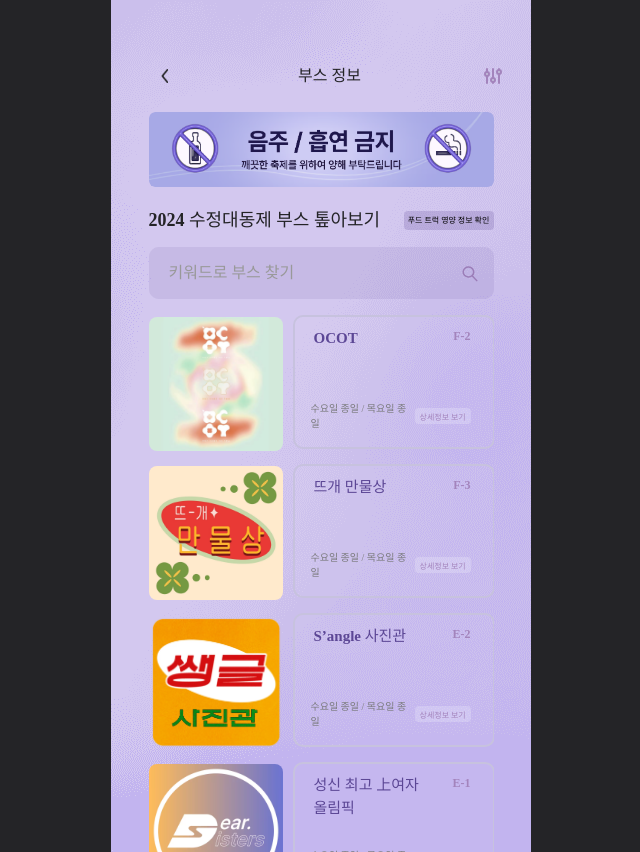
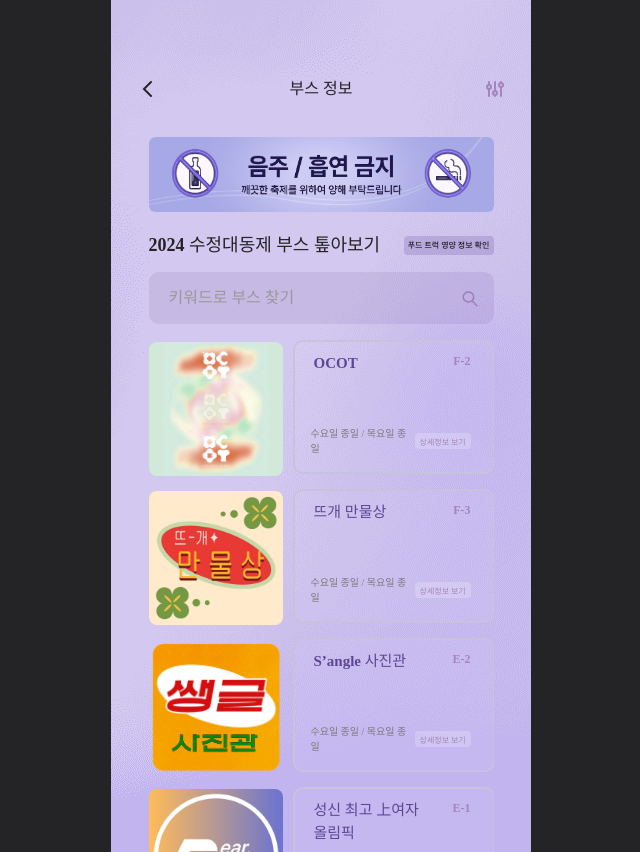
Before and after one commit to 2024-SSWU-Eternal/Eternal-FE, a React (Create React App) app: page /booth in a window 1280 px wide. Shown: the whole page, without its empty margins (319-959 px from the left). Built offline with nearby package versions, Linux system fonts and the light colour scheme; a web font is replaced by a local one.

Commit message:
fix : 부스 헤더 수정

```diff
--- a/src/assets/sass/section/_booth.scss
+++ b/src/assets/sass/section/_booth.scss
@@ -10,19 +10,41 @@
         margin: 0 auto;
     }
 
-    .Booth {
+    header {
+        height: 60px;
         display: flex;
+        justify-content: center;
         align-items: center;
-        justify-content: center;
+        position: relative;
+
+        .back_btn {
+
+            position: absolute;
+            left: 24px;
+        }
+        .back_btn img{
+            width: 24px;
+            height: 32px;
+        }
+
+        .back_btn:hover {
+            cursor: pointer;
+        }
+
+        .title {
+            font-size: 16px;
+            font-weight: bold;
+            color: var(--black);
+        }
+        .filter-icon {
+            width: 24px;
+            height: 32px;
+            cursor: pointer;
+            position: absolute;
+            right: 24px;
+        }
     }
 
-    .back-icon {
-        width: 7px;
-        height: 14px;
-        cursor: pointer;
-        margin-left: 4px;
-        position: relative;
-    }
 
     .Booth-title {
         text-align: center;
@@ -33,14 +55,7 @@
         position: relative;
     }
 
-    .filter-icon {
-        width: 24px;
-        height: 32px;
-        cursor: pointer;
-        margin-left: 120px;
-        position: relative;
-        z-index: 10;
-    }
+
 
     .back-icon,
     .Booth-title,
--- a/src/components/Booth/Booth.jsx
+++ b/src/components/Booth/Booth.jsx
@@ -1,5 +1,5 @@
 import React, { useState } from 'react';
-import back from '../../assets/img/booth/back.png';
+import back from '../../assets/img/booth/icon_back.png';
 import filter from '../../assets/img/booth/filter.svg';
 import searchbg from '../../assets/img/booth/searchbg.png';
 import search from '../../assets/img/booth/search.svg';
@@ -61,11 +61,13 @@ const Booth = () => {
         <>
             <div className='Booth_wrap container'>
 
-                <div className='Booth top'>
-                    <img src={back} alt="Back" className="back-icon" onClick={GoBack} />
-                    <h1 className="Booth-title">부스 정보</h1>
+                <header>
+                    <div className="back_btn" onClick={GoBack}><img src={back} alt="뒤로가기" /></div>
+                    <div className="title">부스 정보</div>
                     <img src={filter} alt="Filter" className="filter-icon" onClick={toggleFilter} />
-                </div>
+                </header>
+
+
                 <div className="wrap">
 
                     <div className="banner">
@@ -76,7 +78,7 @@ const Booth = () => {
                         <div className="booth-search-title">
                             <h2>2024 수정대동제 부스 톺아보기</h2>
                             <Link to='/foodinfo' className='Gofood'>푸드 트럭 영양 정보 확인</Link>
-                            </div>
+                        </div>
                         <div className="booth-search-bar">
                             <img src={searchbg} alt="Search" className="booth-search-bg" />
                             <input
```
Also changed, not shown: src/assets/img/booth/back.png (deleted), src/assets/img/booth/icon_back.png (added).
